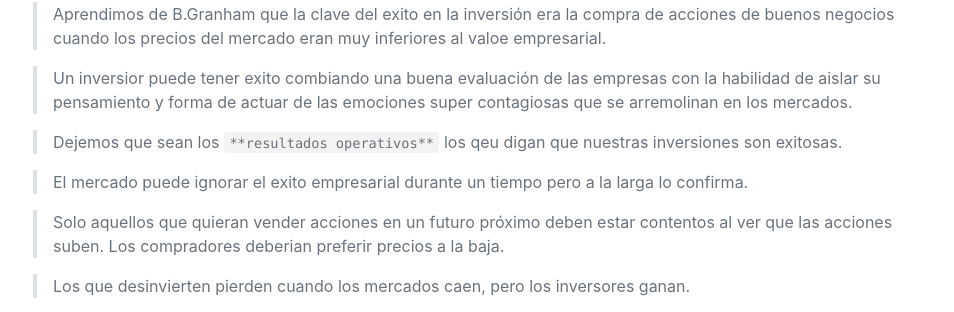
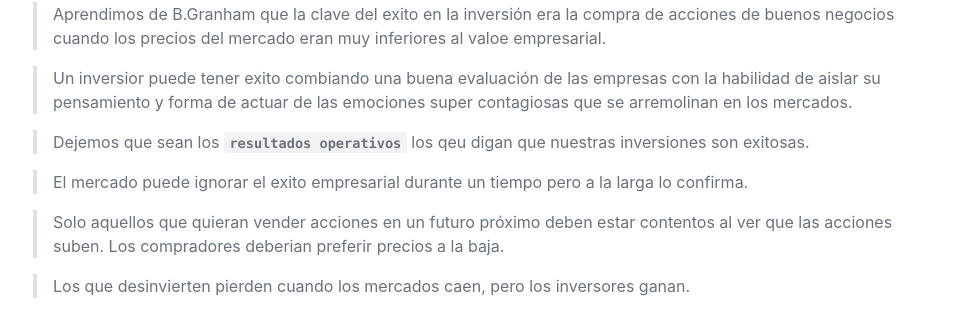
Before and after one commit to Akira3030/formacion, a Jekyll site: the page built from articulos/warrent-buffet-gobierno-empresas.md, in a window 1280 px wide. Shown: the part 228-540 px from the top of the page, without its empty margins (162-1116 px from the left). Built offline with Jekyll 4.4.1, drawn with Linux system fonts in a browser that asks for light colours; our own code applies the rules of GitHub Pages for plain Markdown files.

```diff
--- a/articulos/warrent-buffet-gobierno-empresas.md
+++ b/articulos/warrent-buffet-gobierno-empresas.md
@@ -4,7 +4,7 @@
 
 > Un inversior puede tener exito combiando una buena evaluación de las empresas con la habilidad de aislar su pensamiento y forma de actuar de las emociones super contagiosas que se arremolinan en los mercados.
 
-> Dejemos que sean los `**resultados operativos**` los qeu digan que nuestras inversiones son exitosas.
+> Dejemos que sean los **`resultados operativos`** los qeu digan que nuestras inversiones son exitosas.
 
 > El mercado puede ignorar el exito empresarial durante un tiempo pero a la larga lo confirma.
 
```
